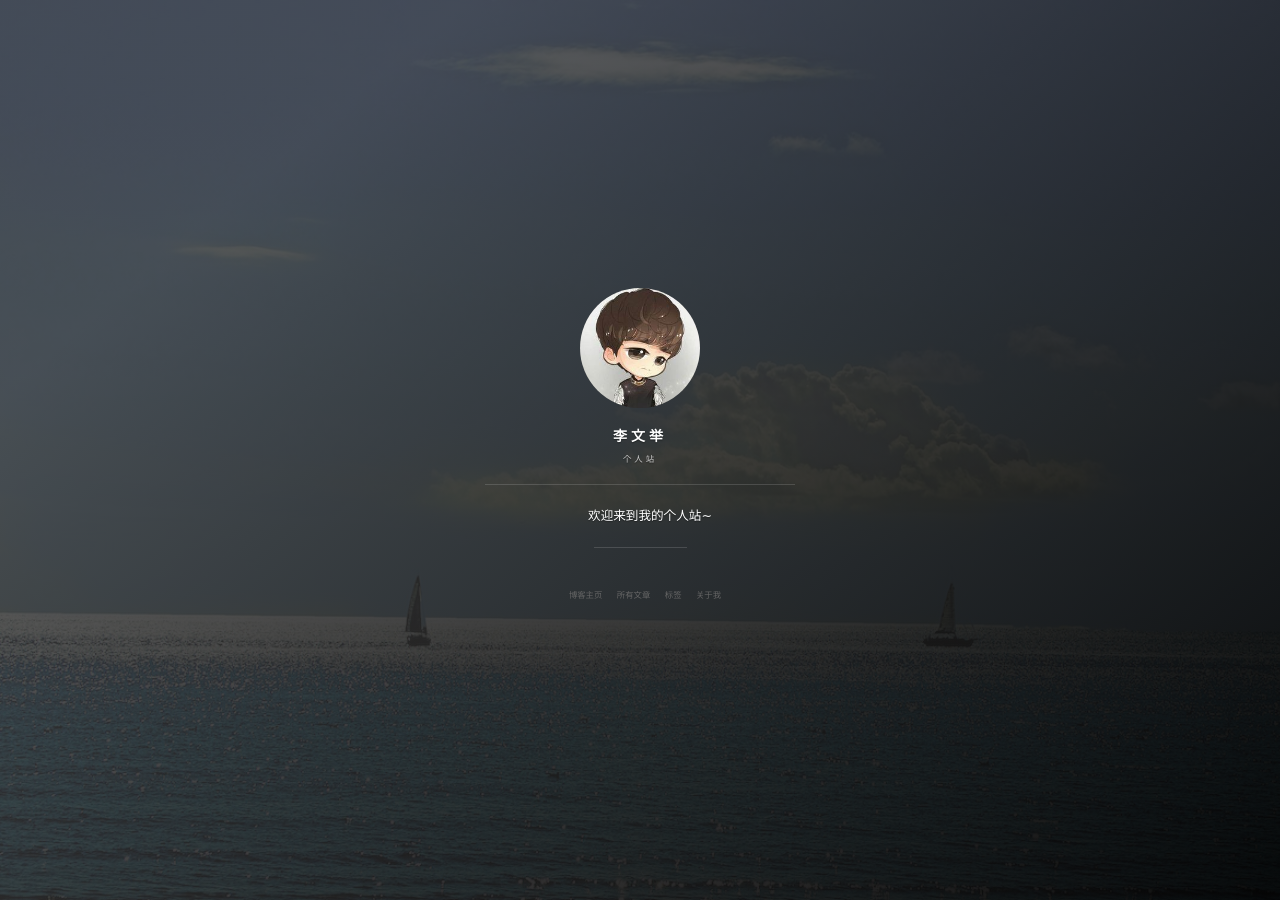
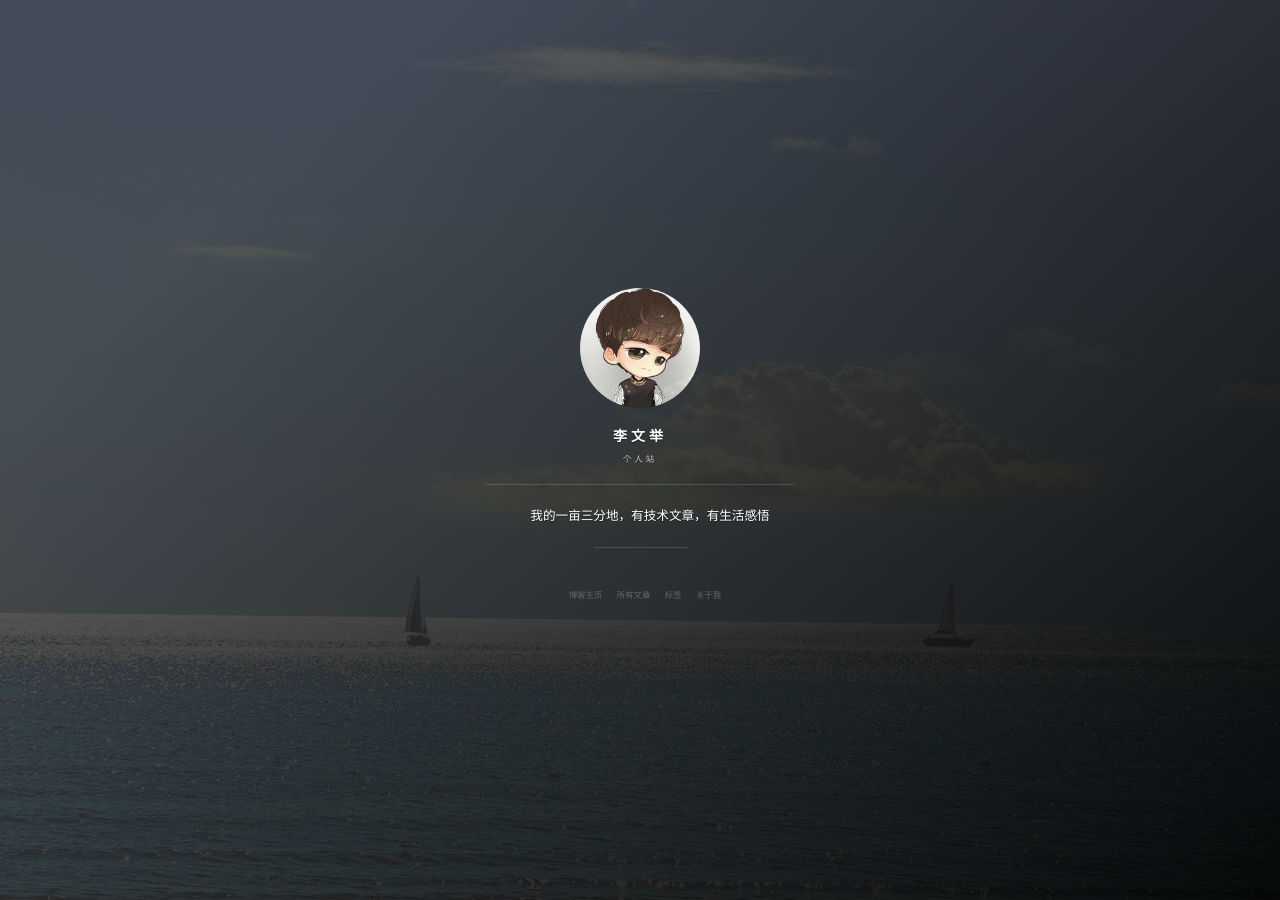
Before and after one commit to liwenju0/liwenju0.github.io, a Jekyll site: the page built from index.html, in a window 1280 px wide. Built offline with Jekyll 4.4.1, drawn with Linux system fonts in a browser that asks for light colours; nearby versions of some CDN libraries; the list of posts is cut into pages by our own code; comment, search, counter and statistics services are not loaded.

Commit message:
修改简介

```diff
--- a/_config.yml
+++ b/_config.yml
@@ -1,7 +1,7 @@
 # Basic
 title: 李文举
 subtitle: 个人站
-description: 欢迎来到我的个人站~
+description: 我的一亩三分地，有技术文章，有生活感悟
 # 头像里面的标题
 avatarTitle: liwenju
 # 头像里面的描述
```
